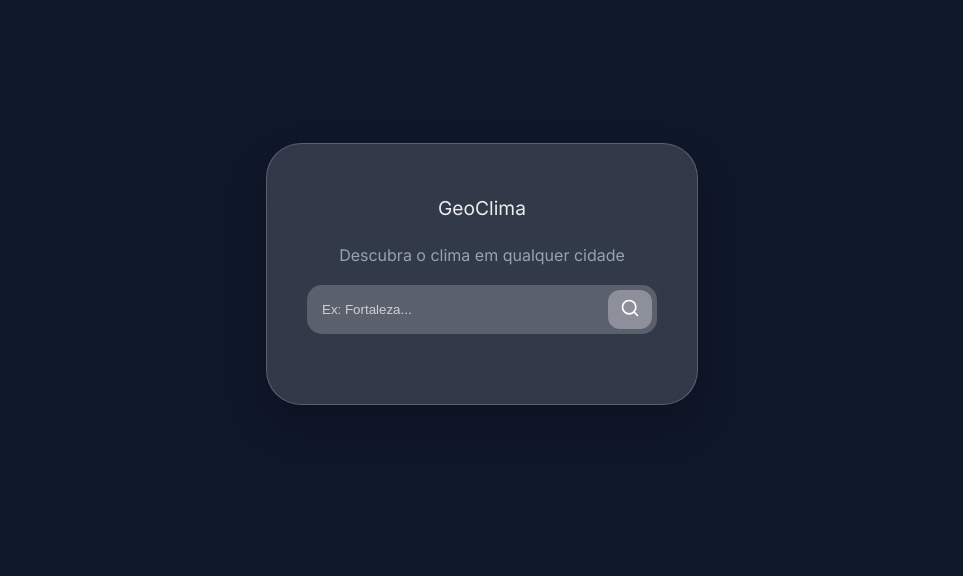
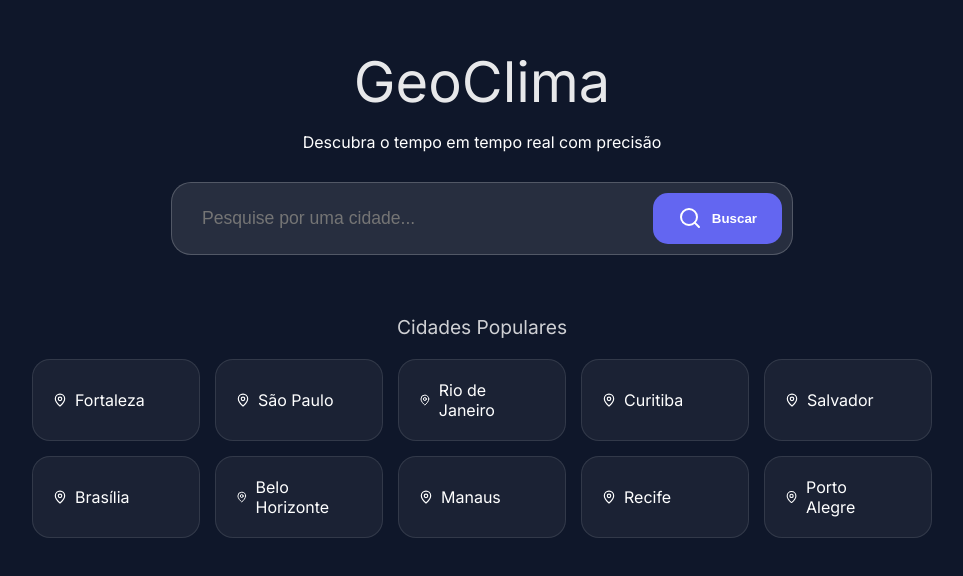
Before and after one commit to narciso0031lv/projeto-GeoClima, a React (Vite) app in the folder frontend/: page / in a window 1280 px wide. Shown: the part 126-702 px from the top of the page, without its empty margins (158-1121 px from the left). Built offline with nearby package versions, Linux system fonts and the light colour scheme.

Commit message:
feat: implementa dashboard de cidades populares e layout detalhado de clima

```diff
--- a/frontend/src/App.css
+++ b/frontend/src/App.css
@@ -118,3 +118,161 @@ h1 {
   from { opacity: 0; }
   to { opacity: 1; }
 }
+
+/* Nova Seção Hero */
+.home-content {
+  width: 100%;
+  max-width: 900px;
+  padding: 40px 20px;
+}
+
+.hero-section {
+  text-align: center;
+  margin-bottom: 60px;
+}
+
+.hero-section h1 {
+  font-size: 3.5rem;
+  margin-bottom: 10px;
+}
+
+/* Busca Maior e mais Elegante */
+.search-box-large {
+  display: flex;
+  background: rgba(255, 255, 255, 0.1);
+  -webkit-backdrop-filter: blur(10px);
+  backdrop-filter: blur(10px);
+  border: 1px solid rgba(255, 255, 255, 0.2);
+  padding: 10px;
+  border-radius: 20px;
+  max-width: 600px;
+  margin: 30px auto;
+  transition: all 0.3s;
+}
+
+.search-box-large:focus-within {
+  border-color: #6366f1;
+  box-shadow: 0 0 20px rgba(99, 102, 241, 0.2);
+}
+
+.search-box-large input {
+  flex: 1;
+  background: transparent;
+  border: none;
+  padding: 15px 20px;
+  color: white;
+  font-size: 1.1rem;
+  outline: none;
+}
+
+.search-btn-main {
+  background: #6366f1;
+  color: white;
+  border: none;
+  padding: 0 25px;
+  border-radius: 15px;
+  display: flex;
+  align-items: center;
+  gap: 10px;
+  cursor: pointer;
+  font-weight: 600;
+}
+
+/* Grade de Cidades (Cards) */
+.suggestions-section h2 {
+  font-size: 1.2rem;
+  font-weight: 400;
+  margin-bottom: 20px;
+  opacity: 0.8;
+  text-align: center;
+}
+
+.cities-grid {
+  display: grid;
+  grid-template-columns: repeat(auto-fill, minmax(160px, 1fr));
+  gap: 15px;
+}
+
+.city-card {
+  background: rgba(255, 255, 255, 0.05);
+  border: 1px solid rgba(255, 255, 255, 0.1);
+  padding: 20px;
+  border-radius: 18px;
+  cursor: pointer;
+  display: flex;
+  justify-content: space-between;
+  align-items: center;
+  transition: all 0.3s ease;
+}
+
+.city-card:hover {
+  background: rgba(255, 255, 255, 0.15);
+  transform: translateY(-5px);
+  border-color: rgba(255, 255, 255, 0.3);
+}
+
+.city-info {
+  display: flex;
+  align-items: center;
+  gap: 8px;
+  font-weight: 500;
+}
+
+.arrow-icon {
+  opacity: 0;
+  transform: translateX(-10px);
+  transition: all 0.3s;
+}
+
+.city-card:hover .arrow-icon {
+  opacity: 1;
+  transform: translateX(0);
+}
+
+.details-grid {
+  display: grid;
+  grid-template-columns: repeat(2, 1fr); /* Divide em 2 colunas */
+  gap: 15px;
+  margin-top: 30px;
+  padding-top: 20px;
+  border-top: 1px solid rgba(255, 255, 255, 0.1);
+}
+
+.detail-item {
+  background: rgba(255, 255, 255, 0.05);
+  padding: 12px;
+  border-radius: 15px;
+  display: flex;
+  align-items: center;
+  gap: 12px;
+}
+
+.detail-item .label {
+  font-size: 0.7rem;
+  opacity: 0.6;
+  text-transform: uppercase;
+  margin: 0;
+}
+
+.detail-item .value {
+  font-size: 1rem;
+  font-weight: 600;
+  margin: 0;
+}
+
+.back-link {
+  background: transparent;
+  border: none;
+  color: white;
+  display: flex;
+  align-items: center;
+  gap: 8px;
+  cursor: pointer;
+  opacity: 0.7;
+  transition: 0.3s;
+  margin-bottom: 20px;
+}
+
+.back-link:hover {
+  opacity: 1;
+}
--- a/frontend/src/pages/Clima.tsx
+++ b/frontend/src/pages/Clima.tsx
@@ -1,9 +1,9 @@
 import { useState, useEffect, useCallback } from 'react';
 import { useParams, useNavigate } from 'react-router-dom';
 import axios, { AxiosError } from 'axios';
-import { Sun, CloudRain, MapPin, ArrowLeft, Cloud } from 'lucide-react';
+import { Sun, CloudRain, MapPin, ArrowLeft, Cloud, Wind, Droplets, Thermometer } from 'lucide-react';
 
-
+// Interface para garantir tipagem forte (Essencial para ADS)
 interface WeatherData {
   nome: string;
   estado: string;
@@ -11,6 +11,10 @@ interface WeatherData {
     temperatura_min: number;
     temperatura_max: number;
     condicao: string;
+    // Campos opcionais caso o backend já os envie
+    sensacao?: number;
+    humidade?: number;
+    vento?: number;
   };
 }
 
@@ -18,37 +22,32 @@ export default function Clima() {
   const { cidade } = useParams<{ cidade: string }>();
   const navigate = useNavigate();
 
-
   const [dados, setDados] = useState<WeatherData | null>(null);
   const [erro, setErro] = useState('');
+  const [carregando, setCarregando] = useState(true);
+
 
   const buscarDados = useCallback(async () => {
-        if (!cidade) return;
-
     try {
+      setCarregando(true);
       const response = await axios.get(`http://localhost:3000/api/v1/clima/${cidade}`);
       setDados(response.data);
+      setErro('');
     } catch (err) {
       const axiosError = err as AxiosError<{ mensagem: string }>;
-            setErro(axiosError.response?.data?.mensagem || 'Erro ao carregar');
+      setErro(axiosError.response?.data?.mensagem || 'Cidade não encontrada ou erro no servidor');
+    } finally {
+      setCarregando(false);
     }
   }, [cidade]);
 
-
   useEffect(() => {
-        let montado = true;
-
+  // Criamos uma função interna para disparar a busca
   const inicializar = async () => {
-            if (montado) {
     await buscarDados();
-            }
   };
 
   inicializar();
-
-        return () => {
-            montado = false;
-        };
 }, [buscarDados]);
 
   const obterTemaClima = () => {
@@ -62,44 +61,82 @@ export default function Clima() {
   return (
     <div className={`app-container ${obterTemaClima()}`}>
       <div className="weather-card fade-in">
-                <button
-                    onClick={() => navigate('/')}
-                    className="search-box"
-                    style={{ width: 'fit-content', padding: '8px 15px', marginBottom: '20px', cursor: 'pointer', background: 'rgba(255,255,255,0.2)', border: 'none', color: 'white', borderRadius: '10px', display: 'flex', alignItems: 'center', gap: '8px' }}
-                >
-                    <ArrowLeft size={18} /> Voltar
+
+        {/* Botão de Voltar Minimalista */}
+        <button onClick={() => navigate('/')} className="back-link">
+          <ArrowLeft size={18} />
+          <span>Voltar para a busca</span>
         </button>
 
-                {erro && <p className="error-msg">{erro}</p>}
+        {carregando && <div className="loader">Carregando clima...</div>}
 
-                {dados && (
-                    <div className="fade-in">
-                        <div className="location">
-                            <MapPin size={16} />
-                            <span>{dados.nome}, {dados.estado}</span>
+        {erro && (
+          <div className="error-container">
+            <p>{erro}</p>
+            <button onClick={() => navigate('/')}>Tentar outra cidade</button>
+          </div>
+        )}
+
+        {dados && !carregando && (
+          <div className="weather-details">
+            <header className="location-header">
+              <MapPin size={20} />
+              <h1>{dados.nome}, {dados.estado}</h1>
+            </header>
+
+            <section className="main-info">
+              <div className="weather-icon-large">
+                {dados.clima.condicao.toLowerCase().includes('chuva') ?
+                  <CloudRain size={100} /> :
+                  dados.clima.condicao.toLowerCase().includes('nublado') ?
+                  <Cloud size={100} /> :
+                  <Sun size={100} />
+                }
+              </div>
+              <div className="temp-main">
+                <span className="current-temp">{dados.clima.temperatura_max}°</span>
+                <p className="condition-text">{dados.clima.condicao}</p>
+              </div>
+            </section>
+
+            {/* Grid de Detalhes Adicionais (O que você sugeriu) */}
+            <footer className="details-grid">
+              <div className="detail-item">
+                <Thermometer size={18} />
+                <div>
+                  <p className="label">Mínima</p>
+                  <p className="value">{dados.clima.temperatura_min}°C</p>
+                </div>
+              </div>
+              <div className="detail-item">
+                <Thermometer size={18} />
+                <div>
+                  <p className="label">Máxima</p>
+                  <p className="value">{dados.clima.temperatura_max}°C</p>
+                </div>
               </div>
 
-                        <div className="temp-display">
-                            {dados.clima.condicao.toLowerCase().includes('chuva') ?
-                                <CloudRain size={80} color="white" /> :
-                                dados.clima.condicao.toLowerCase().includes('nublado') ?
-                                    <Cloud size={80} color="white" /> :
-                                    <Sun size={80} color="white" />
-                            }
-                            <p className="temp-value">{dados.clima.temperatura_max}°C</p>
-                            <p className="condition">{dados.clima.condicao}</p>
-                        </div>
-
-                        <div className="stats">
-                            <div className="stat-item">
-                                <p className="stat-label">Mínima</p>
-                                <p className="stat-val">{dados.clima.temperatura_min}°C</p>
-                            </div>
-                            <div className="stat-item">
-                                <p className="stat-label">Máxima</p>
-                                <p className="stat-val">{dados.clima.temperatura_max}°C</p>
+              {/* Exibe Humidade e Vento se existirem no retorno da API */}
+              {dados.clima.humidade && (
+                <div className="detail-item">
+                  <Droplets size={18} />
+                  <div>
+                    <p className="label">Umidade</p>
+                    <p className="value">{dados.clima.humidade}%</p>
                   </div>
                 </div>
+              )}
+
+              {dados.clima.vento && (
+                <div className="detail-item">
+                  <Wind size={18} />
+                  <div>
+                    <p className="label">Vento</p>
+                    <p className="value">{dados.clima.vento} km/h</p>
+                  </div>
+                </div>
+              )}
+            </footer>
           </div>
         )}
       </div>
--- a/frontend/src/pages/Home.tsx
+++ b/frontend/src/pages/Home.tsx
@@ -1,34 +1,66 @@
 import { useState } from 'react';
 import { useNavigate } from 'react-router-dom';
-import { Search } from 'lucide-react';
+import { Search, MapPin, ArrowRight } from 'lucide-react';
 
 export default function Home() {
   const [cidade, setCidade] = useState('');
   const navigate = useNavigate();
 
+
+  const cidadesSugestao = [
+    'Fortaleza', 'São Paulo', 'Rio de Janeiro', 'Curitiba',
+    'Salvador', 'Brasília', 'Belo Horizonte', 'Manaus',
+    'Recife', 'Porto Alegre'
+  ];
+
   const handleSearch = () => {
-        if (cidade.trim()) {
-            navigate(`/clima/${cidade}`);
-        }
+    if (cidade.trim()) navigate(`/clima/${cidade}`);
   };
 
   return (
     <div className="app-container tema-padrao">
-            <div className="weather-card fade-in">
+      <div className="home-content fade-in">
+
+
+        <header className="hero-section">
           <h1>GeoClima</h1>
-                <p style={{ color: '#94a3b8', marginBottom: '20px' }}>Descubra o clima em qualquer cidade</p>
-                <div className="search-box">
+          <p>Descubra o tempo em tempo real com precisão</p>
+
+          <div className="search-box-large">
             <input
               type="text"
-                        placeholder="Ex: Fortaleza..."
+              placeholder="Pesquise por uma cidade..."
               value={cidade}
               onChange={(e) => setCidade(e.target.value)}
               onKeyDown={(e) => e.key === 'Enter' && handleSearch()}
             />
-                    <button onClick={handleSearch} title="Pesquisar">
-                        <Search size={20} />
+            <button onClick={handleSearch} className="search-btn-main">
+              <Search size={24} />
+              <span>Buscar</span>
             </button>
           </div>
+        </header>
+
+        {/* Grade de Cidades Rápidas */}
+        <section className="suggestions-section">
+          <h2>Cidades Populares</h2>
+          <div className="cities-grid">
+            {cidadesSugestao.map((item) => (
+              <div
+                key={item}
+                className="city-card"
+                onClick={() => navigate(`/clima/${item}`)}
+              >
+                <div className="city-info">
+                  <MapPin size={14} />
+                  <span>{item}</span>
+                </div>
+                <ArrowRight size={18} className="arrow-icon" />
+              </div>
+            ))}
+          </div>
+        </section>
+
       </div>
     </div>
   );
```
Lines whose indentation alone changed are shown as unchanged.
